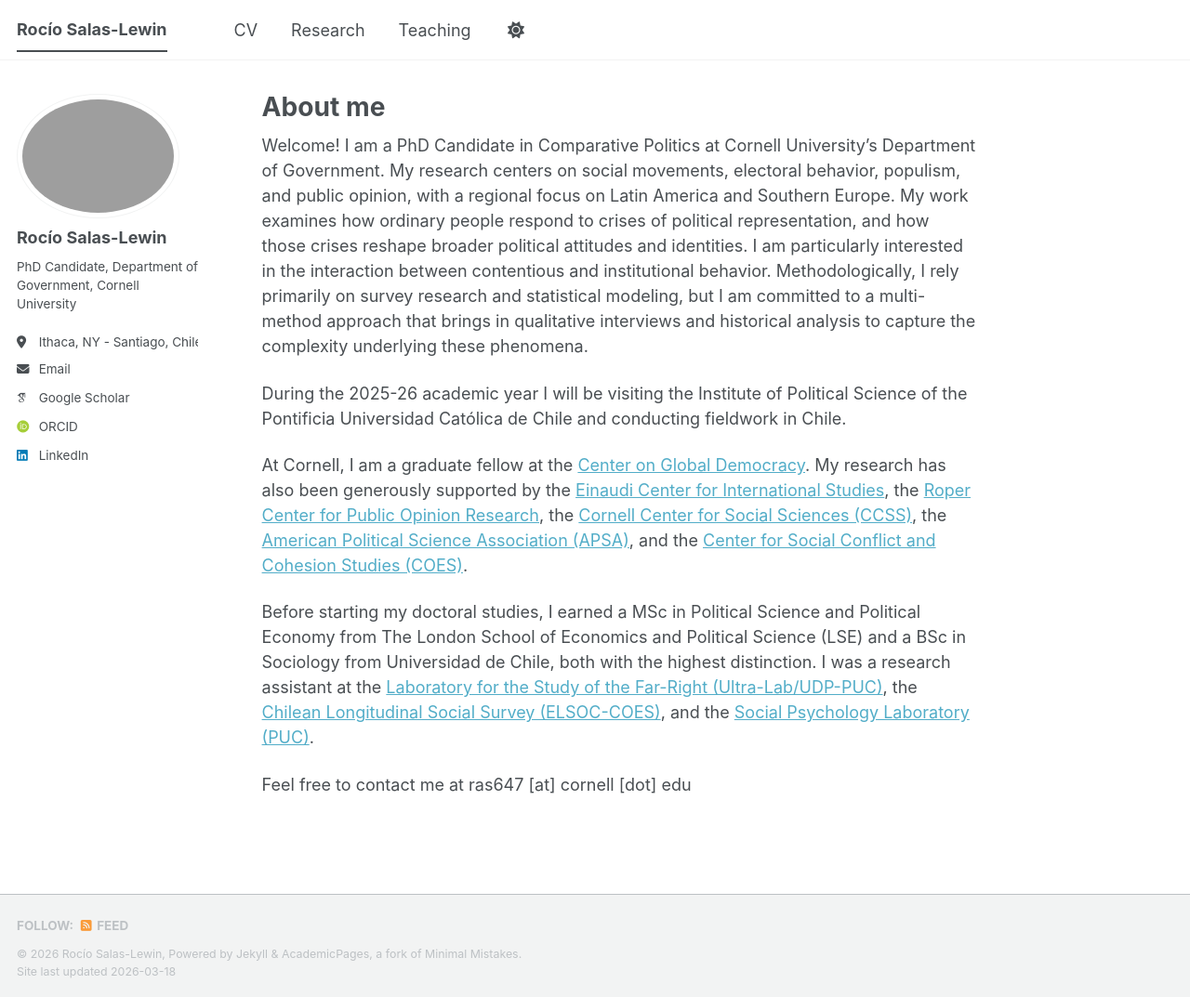
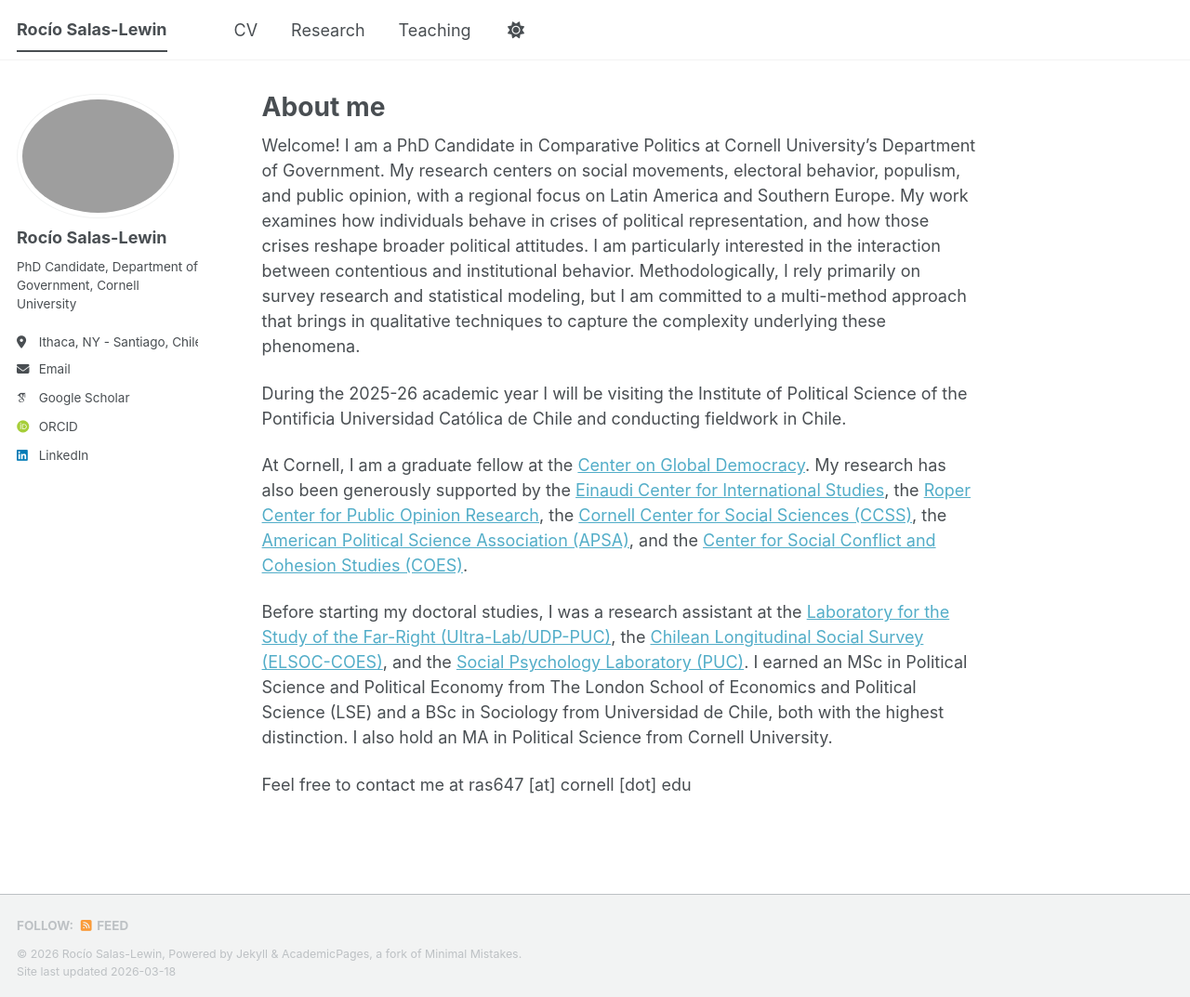
Before and after one commit to rsalaslewin/rsalaslewin.github.io, a Jekyll site: the page built from _pages/about.md, in a window 1280 px wide and 1073 px high. Shown: the whole window at 93% size. Built offline with Jekyll 4.4.1, drawn with Linux system fonts in a browser that asks for light colours; some web fonts are replaced; a script bundle is joined from its source files by our own code; library files that are not in the unit come from our copies.

Commit message:
Update about.md

```diff
--- a/_pages/about.md
+++ b/_pages/about.md
@@ -7,12 +7,12 @@ redirect_from:
   - /about.html
 ---
 
-Welcome! I am a PhD Candidate in Comparative Politics at Cornell University's Department of Government. My research centers on social movements, electoral behavior, populism, and public opinion, with a regional focus on Latin America and Southern Europe. My work examines how ordinary people respond to crises of political representation, and how those crises reshape broader political attitudes and identities. I am particularly interested in the interaction between contentious and institutional behavior. Methodologically, I rely primarily on survey research and statistical modeling, but I am committed to a multi-method approach that brings in qualitative interviews and historical analysis to capture the complexity underlying these phenomena.
+Welcome! I am a PhD Candidate in Comparative Politics at Cornell University's Department of Government. My research centers on social movements, electoral behavior, populism, and public opinion, with a regional focus on Latin America and Southern Europe. My work examines how individuals behave in crises of political representation, and how those crises reshape broader political attitudes. I am particularly interested in the interaction between contentious and institutional behavior. Methodologically, I rely primarily on survey research and statistical modeling, but I am committed to a multi-method approach that brings in qualitative techniques to capture the complexity underlying these phenomena.
 
 During the 2025-26 academic year I will be visiting the Institute of Political Science of the Pontificia Universidad Católica de Chile and conducting fieldwork in Chile.
 
 At Cornell, I am a graduate fellow at the [Center on Global Democracy](https://publicpolicy.cornell.edu/cgd/). My research has also been generously supported by the [Einaudi Center for International Studies](https://einaudi.cornell.edu/discover/people/rocio-salas-lewin), the [Roper Center for Public Opinion Research](https://ropercenter.cornell.edu/staff/kohut-research-fellows), the [Cornell Center for Social Sciences (CCSS)](https://socialsciences.cornell.edu/affiliates), the [American Political Science Association (APSA)](https://apsanet.org/), and the [Center for Social Conflict and Cohesion Studies (COES)](https://coes.cl/).
 
-Before starting my doctoral studies, I earned a MSc in Political Science and Political Economy from The London School of Economics and Political Science (LSE) and a BSc in Sociology from Universidad de Chile, both with the highest distinction. I was a research assistant at the [Laboratory for the Study of the Far-Right (Ultra-Lab/UDP-PUC)](https://ultra-lab.cl/index.php), the [Chilean Longitudinal Social Survey (ELSOC-COES)](https://coes.cl/elsoc/), and the [Social Psychology Laboratory (PUC)](https://www.psicologia.uc.cl/investigacion/laboratorios/laboratorio-de-psicologia-social/).
+Before starting my doctoral studies, I was a research assistant at the [Laboratory for the Study of the Far-Right (Ultra-Lab/UDP-PUC)](https://ultra-lab.cl/index.php), the [Chilean Longitudinal Social Survey (ELSOC-COES)](https://coes.cl/elsoc/), and the [Social Psychology Laboratory (PUC)](https://www.psicologia.uc.cl/investigacion/laboratorios/laboratorio-de-psicologia-social/). I earned an MSc in Political Science and Political Economy from The London School of Economics and Political Science (LSE) and a BSc in Sociology from Universidad de Chile, both with the highest distinction. I also hold an MA in Political Science from Cornell University.
 
 Feel free to contact me at ras647 [at] cornell [dot] edu
```
